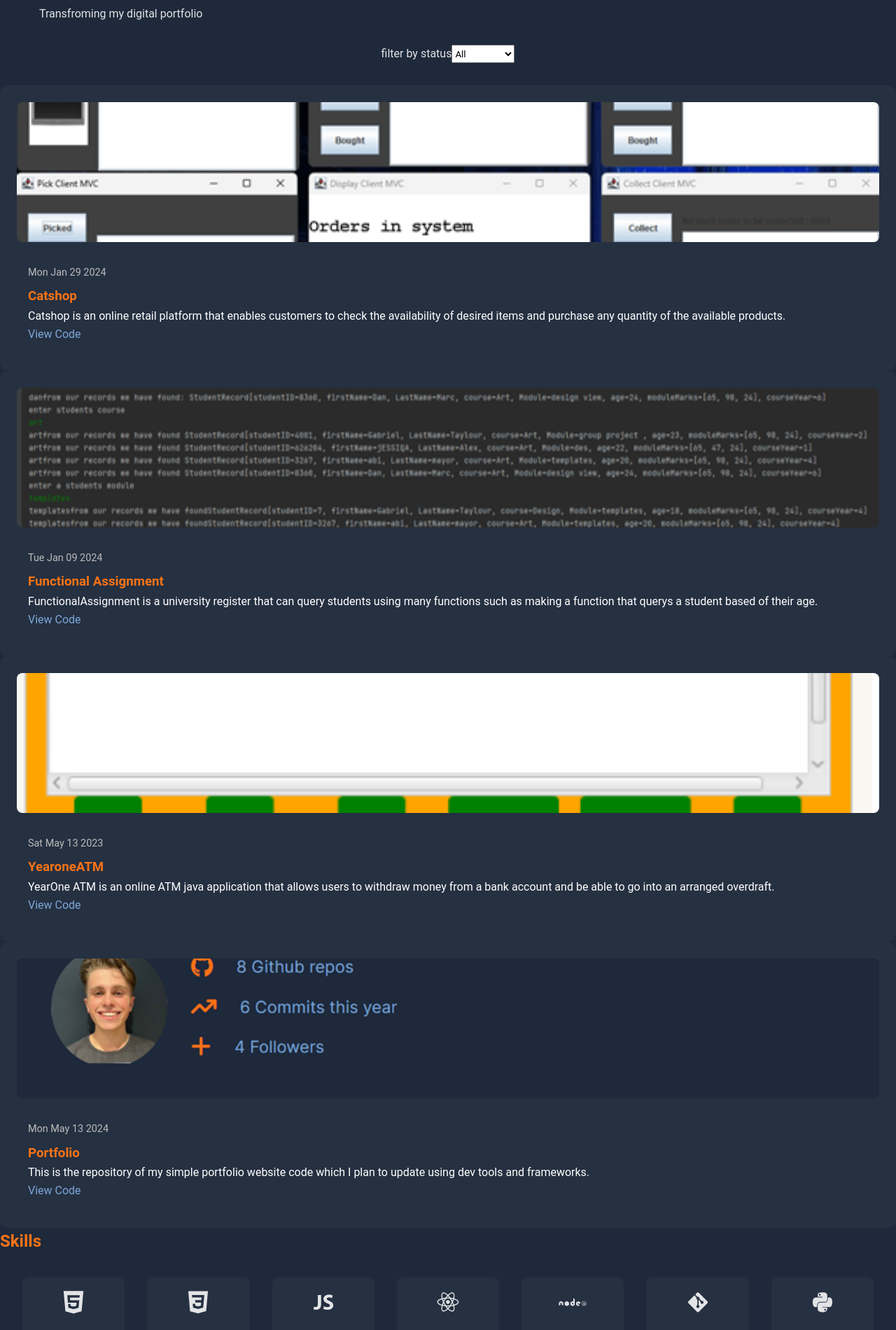
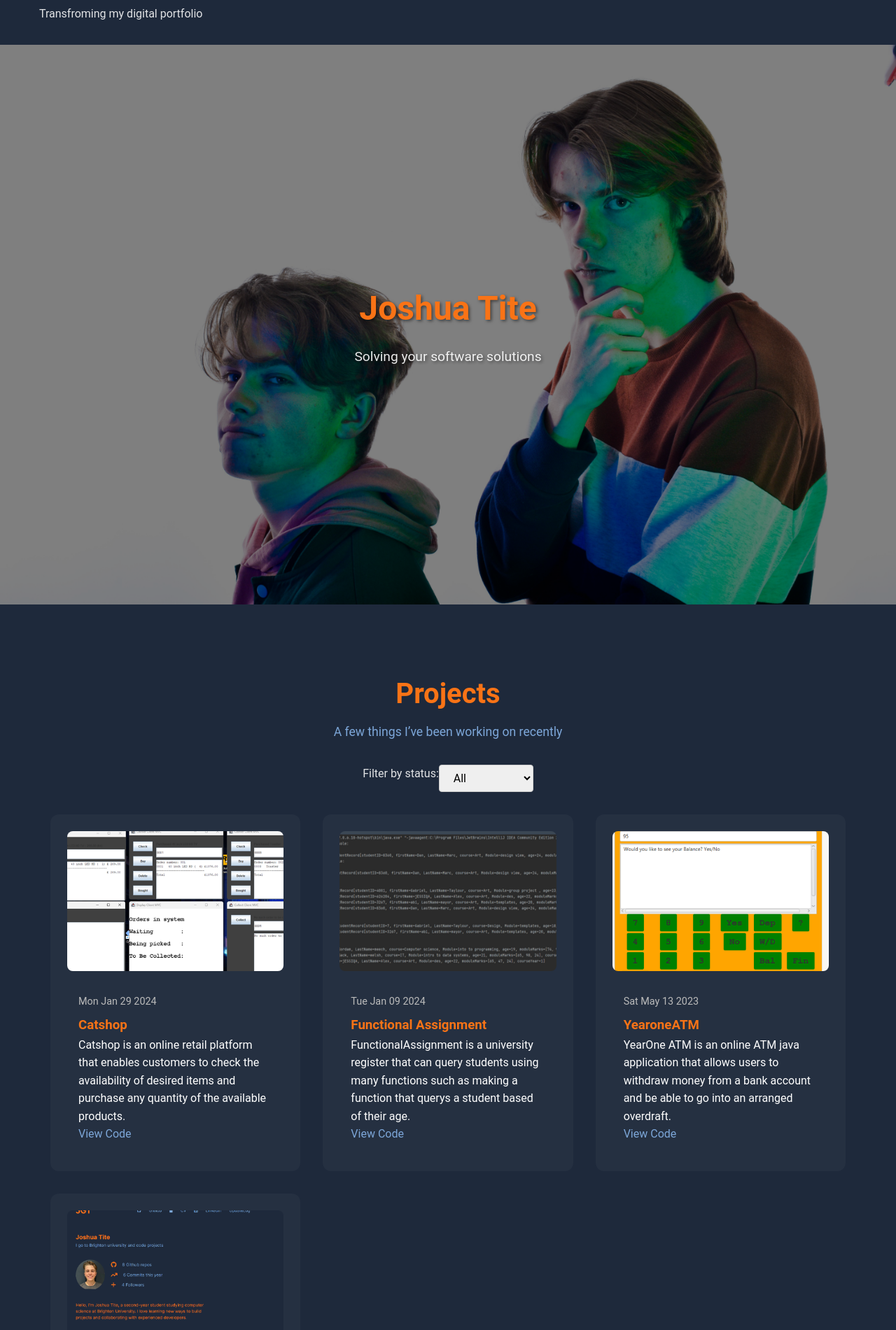
Before and after one commit to ZombiesmasherJT/portfolio, a React (Vite) app in the folder my-portfolio/: page / in a window 1280 px wide. Shown: the part 134-2035 px from the top of the page at 70% size. Built offline with nearby package versions, Linux system fonts and the light colour scheme.

Commit message:
added project heading selectors

```diff
--- a/my-portfolio/src/App.css
+++ b/my-portfolio/src/App.css
@@ -1,3 +1,7 @@
+html {
+  scroll-behavior: smooth;
+}
+
 /* === Root Variables === */
 :root {
   --primary-color: #f97316;
@@ -5,6 +9,7 @@
   --bg-color: #1e293b;
   --text-color: rgba(255, 255, 255, 0.87);
   --card-bg: rgba(255, 255, 255, 0.03);
+  --accent-color: #fbbf24;
 }
 
 /* === Global Reset === */
@@ -39,11 +44,24 @@ a:hover {
   color: #ffffff;
 }
 
-/* === Sections === */
+/* === Section Base === */
 .section {
   max-width: 1200px;
   margin: 2rem auto;
   padding: 0 1rem;
+}
+
+.section-title {
+  font-size: 2.5rem;
+  text-align: center;
+  margin-bottom: 0.5rem;
+}
+
+.section-subtitle {
+  text-align: center;
+  font-size: 1.1rem;
+  color: var(--secondary-color);
+  margin-bottom: 2rem;
 }
 
 /* === Navbar === */
@@ -53,97 +71,76 @@ a:hover {
   align-items: center;
   padding: 1rem 2rem;
   background-color: var(--bg-color);
+  box-shadow: 0 2px 6px rgba(0, 0, 0, 0.1);
+  position: sticky;
+  top: 0;
+  z-index: 1000;
 }
 
 .nav-links {
   display: flex;
+  flex-direction: row;
   gap: 1.5rem;
   list-style: none;
+  margin: 0;
+  padding: 0;
 }
 
 .nav-links a {
+  text-decoration: none;
   color: var(--secondary-color);
   font-weight: 500;
 }
 
+@media (max-width: 768px) {
+  .nav-links {
+    flex-direction: column;
+    padding: 1rem;
+  }
+}
+
 /* === Hero Section === */
 .hero {
+  height: 100vh;
+  background: url("/me.png") center/cover no-repeat;
   display: flex;
-  flex-direction: column;
   align-items: center;
+  justify-content: center;
   text-align: center;
-  padding: 4rem 1rem;
+  color: #fff;
+  position: relative;
 }
 
-.hero img {
-  width: 150px;
-  height: 150px;
-  object-fit: cover;
-  border-radius: 50%;
+.hero::after {
+  content: "";
+  position: absolute;
+  inset: 0;
+  background: rgba(0, 0, 0, 0.5);
+  z-index: 1;
+}
+
+.hero-content {
+  position: relative;
+  z-index: 2;
+  max-width: 800px;
+  padding: 2rem;
+  text-shadow: 2px 2px 4px rgba(0, 0, 0, 0.5);
+}
+
+.hero h1 {
+  font-size: 3rem;
   margin-bottom: 1rem;
 }
 
-/* === Project Section === */
-.project-grid {
-  display: flex;
-  flex-direction: column;
-  gap: 2rem;
-  margin-top: 2rem;
+.hero p {
+  font-size: 1.2rem;
+  opacity: 0.9;
 }
 
-.project-card {
-  display: grid;
-  grid-template-columns: 1.5fr 1fr;
-  gap: 1.5rem;
-  padding: 2rem;
-  border-radius: 12px;
-  background: var(--card-bg);
-  border: 1px solid rgba(255, 255, 255, 0.1);
+/* === Projects Section === */
+.projectContainer {
+  padding: 4rem 2rem;
 }
-
-.project-card:hover {
-  transform: translateY(-4px);
-  box-shadow: 0 8px 20px rgba(0, 0, 0, 0.2);
-}
-
-.project-card img {
-  width: 100%;
-  height: 100%;
-  object-fit: cover;
-  border-radius: 8px;
-  border: 2px solid var(--primary-color);
-}
-
-/* === Contact Section === */
-.contact {
-  margin-top: 4rem;
-  text-align: center;
-}
-
-.contact a {
-  display: inline-flex;
-  align-items: center;
-  gap: 0.5rem;
-  margin-top: 1rem;
-}
-
-/* === Responsive === */
-@media (max-width: 768px) {
-  .project-card {
-    grid-template-columns: 1fr;
-  }
-
-  .nav-links {
-    flex-direction: column;
-    gap: 1rem;
-  }
-
-  .hero img {
-    width: 120px;
-    height: 120px;
-  }
-}
-
 
 .filter {
   display: flex;
@@ -151,15 +148,17 @@ a:hover {
   margin-bottom: 2rem;
 }
 
+.filter select {
+  padding: 0.5rem 1rem;
+  border-radius: 4px;
+  border: 1px solid #ccc;
+  font-size: 1rem;
+}
 
-/* project card and grids */
-
-.projectGrid {
+.projectsGrid {
   display: grid;
-  grid-template-columns: repeat(auto-fill, minmax(300px, 1fr));
   gap: 2rem;
-  margin-top: 2rem;
-
+  grid-template-columns: repeat(auto-fit, minmax(280px, 1fr));
 }
 
 .projectCard {
@@ -187,7 +186,6 @@ a:hover {
 .projectContent {
   padding: 1rem;
   color: #fff;
-
 }
 
 .projectDate {
@@ -197,8 +195,7 @@ a:hover {
   display: block;
 }
 
-
-
+/* === Skills Section === */
 .skills-container {
   display: grid;
   grid-template-columns: repeat(auto-fit, minmax(120px, 1fr));
@@ -231,3 +228,46 @@ a:hover {
   font-size: 0.9rem;
   color: #aaa;
 }
+
+/* === Skills Tooltip === */
+.tooltip-container {
+  position: relative;
+  display: inline-block;
+  cursor: pointer;
+}
+
+.tooltip-text {
+  visibility: hidden;
+  opacity: 0;
+  background-color: #333;
+  color: #fff;
+  text-align: center;
+  padding: 5px 10px;
+  border-radius: 6px;
+  position: absolute;
+  bottom: 125%;
+  left: 50%;
+  transform: translateX(-50%);
+  white-space: nowrap;
+  font-size: 0.75rem;
+  z-index: 10;
+  transition: opacity 0.2s ease;
+}
+
+.tooltip-container:hover .tooltip-text {
+  visibility: visible;
+  opacity: 1;
+}
+
+/* === Contact Section === */
+.contact {
+  margin-top: 4rem;
+  text-align: center;
+}
+
+.contact a {
+  display: inline-flex;
+  align-items: center;
+  gap: 0.5rem;
+  margin-top: 1rem;
+}
--- a/my-portfolio/src/App.jsx
+++ b/my-portfolio/src/App.jsx
@@ -1,7 +1,8 @@
 import Navbar from "./components/Navbar.jsx";
-import "./App.css";
+import Hero from "./components/Hero.jsx";
 import Projects from "./components/Projects.jsx";
 import Skills from "./components/Skills.jsx";
+import "./App.css";
 import React from "react";
 
 
@@ -14,6 +15,7 @@ function App() {
         <h1>new tech stack update</h1>
         <p>Transfroming my digital portfolio</p>
       </main>
+      <Hero />
       <Projects />
       <Skills />
     </>
--- a/my-portfolio/src/components/Hero.jsx
+++ b/my-portfolio/src/components/Hero.jsx
@@ -0,0 +1,24 @@
+import React from "react";
+import "../App.css"; // keep this if your styles are here
+import notionImage from "../assets/notion.jpg"; // 👈 import the image
+
+function Hero() {
+    return (
+        <section
+            className="hero"
+            style={{
+                backgroundImage: `url(${notionImage})`,
+                backgroundSize: "cover",
+                backgroundPosition: "center",
+            }}
+        >
+            <div className="hero-content">
+                <h1>Joshua Tite</h1>
+                <p>Solving your software solutions</p>
+                {/* Badge or status can go here later */}
+            </div>
+        </section>
+    );
+}
+
+export default Hero;
--- a/my-portfolio/src/components/Projects.jsx
+++ b/my-portfolio/src/components/Projects.jsx
@@ -1,5 +1,4 @@
 import { useEffect, useState } from "react";
-
 
 function Projects() {
     const [projects, setProjects] = useState([]);
@@ -10,37 +9,49 @@ function Projects() {
             .then((response) => response.json())
             .then((data) => setProjects(data.projects))
             .catch((error) => console.error("Error fetching projects:", error));
-
     }, []);
 
     const filteredProjects = projects.filter((project) => {
         return filterStatus === "all" || project.status === filterStatus;
     });
 
+    return (
+        <section className="projectContainer section" id="projects">
+            <h2 className="section-title">Projects</h2>
+            <p className="section-subtitle">A few things I’ve been working on recently</p>
 
-
-    return (
-        <section className="projectContainer">
             <div className="filter">
-                <label>filter by status</label>
-
-                <select onChange={(e) => setFilterStatus(e.target.value)}>
+                <label htmlFor="statusFilter">Filter by status:</label>
+                <select
+                    id="statusFilter"
+                    onChange={(e) => setFilterStatus(e.target.value)}
+                >
                     <option value="all">All</option>
                     <option value="Completed">Completed</option>
                     <option value="In progress">In Progress</option>
-
                 </select>
             </div>
 
             <div className="projectsGrid">
                 {filteredProjects.map((project, index) => (
                     <div className="projectCard" key={index}>
-                        <img src={project.image} alt={project.title} className="projectImage" />
+                        <img
+                            src={project.image}
+                            alt={project.title}
+                            className="projectImage"
+                        />
                         <div className="projectContent">
-                            <span className="projectDate">{new Date(project.date).toDateString()}</span>
+                            <span className="projectDate">
+                                {new Date(project.date).toDateString()}
+                            </span>
                             <h3>{project.title}</h3>
                             <p>{project.description}</p>
-                            <a href={project.link} target="_blank" rel="noreferrer" className="outreach">
+                            <a
+                                href={project.link}
+                                target="_blank"
+                                rel="noreferrer"
+                                className="outreach"
+                            >
                                 View Code
                             </a>
                         </div>
@@ -48,7 +59,6 @@ function Projects() {
                 ))}
             </div>
         </section>
-
     );
 }
 
--- a/my-portfolio/src/components/skills.jsx
+++ b/my-portfolio/src/components/skills.jsx
@@ -10,13 +10,13 @@ import {
 } from "react-icons/di";
 
 const skills = [
-    { name: "HTML", level: "Intermediate", icon: DiHtml5 },
-    { name: "CSS", level: "Intermediate", icon: DiCss3 },
+    { name: "HTML", level: "Intermediate", icon: DiHtml5, tooltip: "2 years experince" },
+    { name: "CSS", level: "Intermediate", icon: DiCss3, tooltip: "2 years experince" },
     { name: "JavaScript", level: "Intermediate", icon: DiJavascript1 },
     { name: "React", level: "Intermediate", icon: DiReact },
     { name: "Node.js", level: "Intermediate", icon: DiNodejs },
     { name: "Git", level: "Intermediate", icon: DiGit },
-    { name: "Python", level: "Intermediate", icon: DiPython }
+    { name: "Python", level: "Intermediate", icon: DiPython, tooltip: "2 years experince" }
 ];
 
 function Skills() {
@@ -28,7 +28,13 @@ function Skills() {
                     const IconComponent = skill.icon;
                     return (
                         <div className="skill-card" key={index}>
-                            <div className="skill-icon"><IconComponent size={40} /></div>
+                            <div className="tooltip-container">
+                                <IconComponent size={40} classname="skill-icon" />
+                                {skill.tooltip && (
+                                    <span className="tooltip-text">{skill.tooltip}</span>
+
+                                )}
+                            </div>
                             <h3 className="skill-name">{skill.name}</h3>
                             <p className="skill-level">{skill.level}</p>
                         </div>
```
Also changed, not shown: my-portfolio/src/assets/notion.jpg (renamed from my-portfolio/public/notion.jpg).
